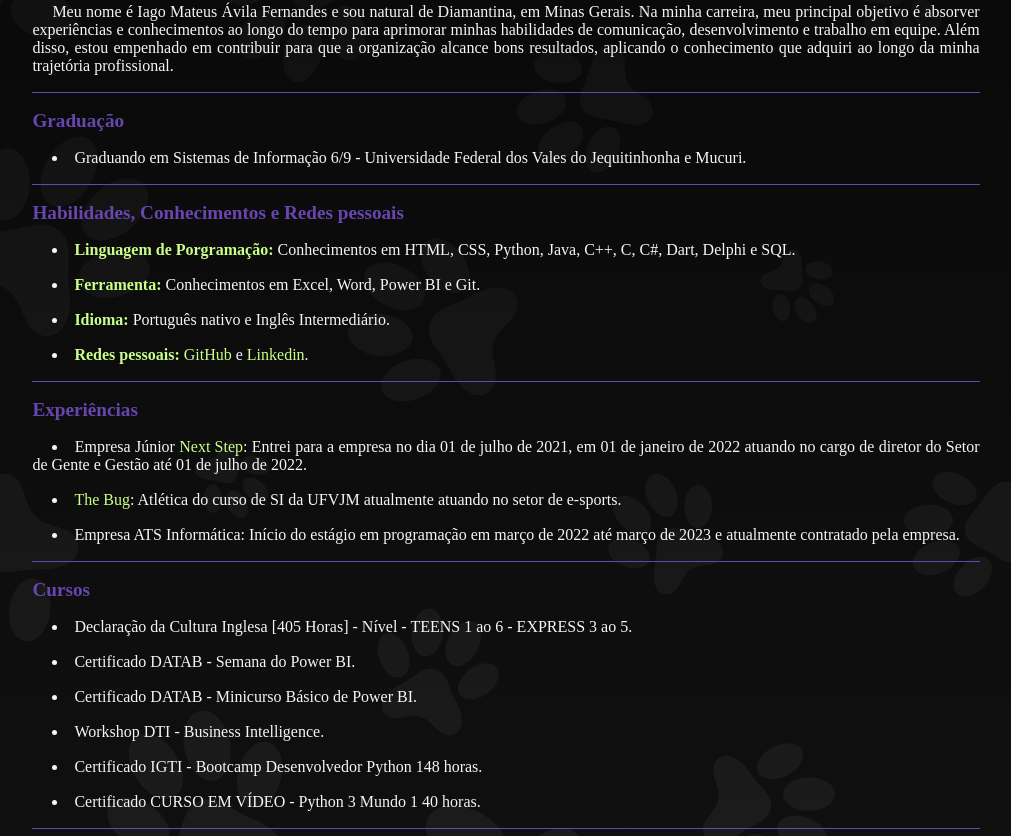
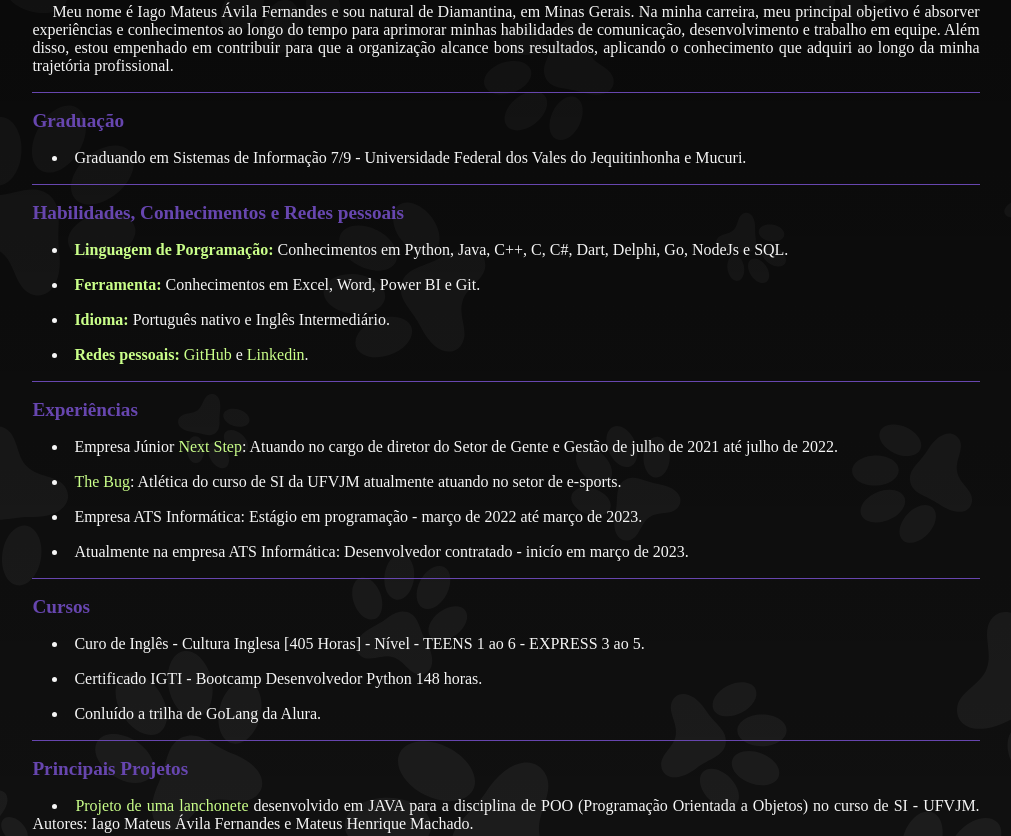
Before and after one commit to iagoMAF/Portifolio, a plain HTML site: page index.html in a window 1280 px wide. Shown: the part 480-1316 px from the top of the page, without its empty margins (134-1145 px from the left). Drawn offline with Linux system fonts and the light colour scheme.

Commit message:
Atualizando em - 8 de dez de 2023

```diff
--- a/index.html
+++ b/index.html
@@ -14,7 +14,7 @@
     <main class="apresentacao-view">
 
         <div class="dog-section">
-            <center><img src="/img/ImagemPerfil.jpeg" alt="gato bolado com tiara verde"></center>
+            <center><img src="./img/ImagemPerfil.jpeg" alt="gato bolado com tiara verde"></center>
         </div>
 
         <div class="text-section">
@@ -31,12 +31,12 @@
 
             <h1 class="margin-top" style="font-size:120%"><strong>Graduação</strong></h1>
 
-            <li class="texto-apresentacao margin-top"> Graduando em Sistemas de Informação 6/9 - Universidade Federal dos Vales do
+            <li class="texto-apresentacao margin-top"> Graduando em Sistemas de Informação 7/9 - Universidade Federal dos Vales do
             Jequitinhonha e Mucuri.</li><hr class="margin-top">
 
             <h1 class="margin-top" style="font-size:120%"><strong>Habilidades, Conhecimentos e Redes pessoais</strong></h1>
 
-            <li class="texto-apresentacao margin-top"><strong class="cor-linguagem"> Linguagem de Porgramação: </strong>Conhecimentos em HTML, CSS, Python, Java, C++, C, C#, Dart, Delphi e SQL.</p></li>
+            <li class="texto-apresentacao margin-top"><strong class="cor-linguagem"> Linguagem de Porgramação: </strong>Conhecimentos em Python, Java, C++, C, C#, Dart, Delphi, Go, NodeJs e SQL.</p></li>
 
             <li class="texto-apresentacao margin-top"><strong class="cor-linguagem"> Ferramenta: </strong>Conhecimentos em Excel, Word, Power BI e Git.</p></li>
 
@@ -46,25 +46,21 @@
 
             <h1 class="margin-top" style="font-size:120%"><strong>Experiências</strong></h1>
 
-            <li class="texto-apresentacao margin-top"> Empresa Júnior <a class="cor-linguagem" target="_blank" href="https://nextstepsi.com.br">Next Step</a>: Entrei para a empresa no dia 01 de  julho de 2021, em 01 de janeiro de 2022 atuando no cargo de diretor do Setor de Gente e Gestão até 01 de julho de 2022.</li>
+            <li class="texto-apresentacao margin-top"> Empresa Júnior <a class="cor-linguagem" target="_blank" href="https://nextstepsi.com.br">Next Step</a>: Atuando no cargo de diretor do Setor de Gente e Gestão de julho de 2021 até julho de 2022.</li>
 
             <li class="texto-apresentacao margin-top"> <a class="cor-linguagem" target="_blank" href="https://www.instagram.com/thebugufvjm/">The Bug</a>: Atlética do curso de SI da UFVJM atualmente atuando no setor de e-sports.</li>
 
-            <li class="texto-apresentacao margin-top"> Empresa ATS Informática: Início do estágio em programação em março de 2022 até março de 2023 e atualmente contratado pela empresa.</li><hr class="margin-top">
+            <li class="texto-apresentacao margin-top"> Empresa ATS Informática: Estágio em programação - março de 2022 até março de 2023.</li>
+
+            <li class="texto-apresentacao margin-top"> Atualmente na empresa ATS Informática: Desenvolvedor contratado - inicío em março de 2023.</li><hr class="margin-top">
 
             <h1 class="margin-top" style="font-size:120%"><strong>Cursos</strong></h1>
 
-            <li class="texto-apresentacao margin-top"> Declaração da Cultura Inglesa [405 Horas] - Nível - TEENS 1 ao 6 - EXPRESS 3 ao 5.</li>
-
-            <li class="texto-apresentacao margin-top"> Certificado DATAB - Semana do Power BI.</li>
-
-            <li class="texto-apresentacao margin-top"> Certificado DATAB - Minicurso Básico de Power BI.</li>
-
-            <li class="texto-apresentacao margin-top"> Workshop DTI - Business Intelligence.</li>
+            <li class="texto-apresentacao margin-top"> Curo de Inglês - Cultura Inglesa [405 Horas] - Nível - TEENS 1 ao 6 - EXPRESS 3 ao 5.</li>
 
             <li class="texto-apresentacao margin-top"> Certificado IGTI - Bootcamp Desenvolvedor Python 148 horas.</li>
 
-            <li class="texto-apresentacao margin-top"> Certificado CURSO EM VÍDEO - Python 3 Mundo 1 40 horas.</li><hr class="margin-top">
+            <li class="texto-apresentacao margin-top"> Conluído a trilha de GoLang da Alura.</li><hr class="margin-top">
 
             <h1 class="margin-top" style="font-size:120%"><strong>Principais Projetos</strong></h1>
 
--- a/style.css
+++ b/style.css
@@ -10,7 +10,7 @@ body {
     box-sizing: border-box;
     background-color: #000000;
     color: #F6F6F6;
-    background: linear-gradient(0deg, rgba(0, 0, 0, 0.4), rgba(0, 0, 0, 0.8)), url("/img/pawprint2-01.svg") no-repeat;
+    background: linear-gradient(0deg, rgba(0, 0, 0, 0.4), rgba(0, 0, 0, 0.8)), url("./img/pawprint2-01.svg") no-repeat;
     background-size: cover;
 }
 
```
